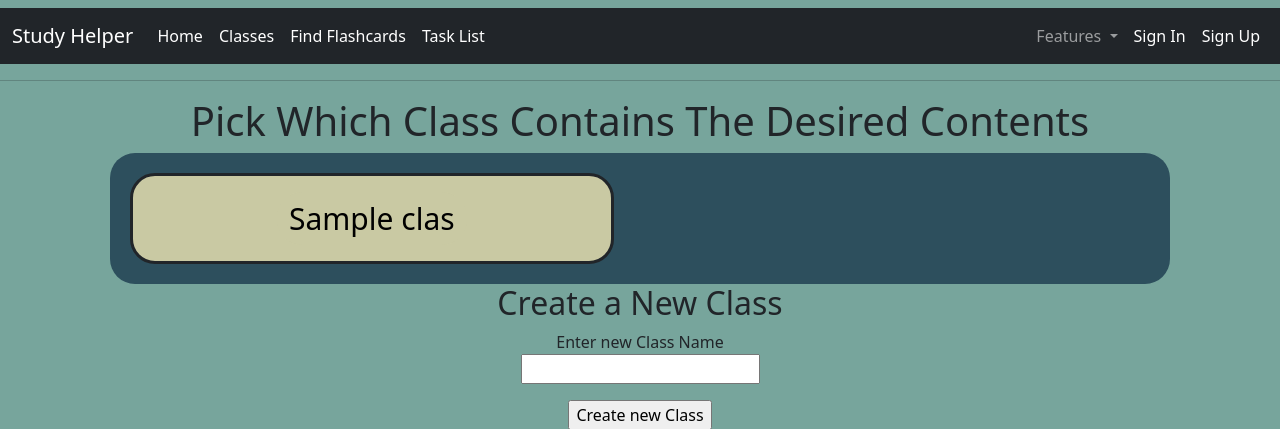
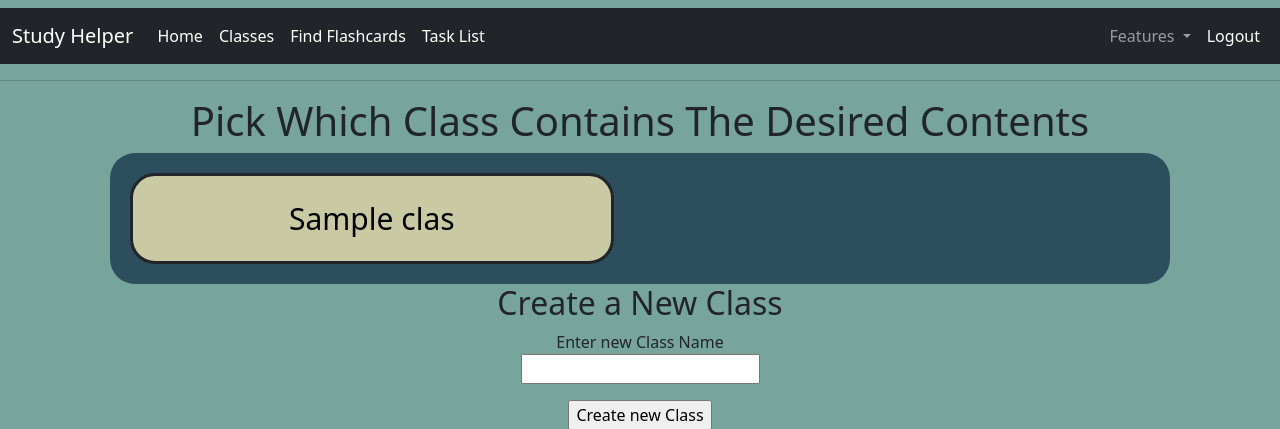
Before and after one commit to EtienneDevictor/Team-1, a Flask app: page /ClassList in a window 1280 px wide. Shown: the top 429 px of the page. Run offline with Flask 2, Linux system fonts and the light colour scheme; a user stored in the database is signed in; tables that the repository leaves empty hold one stand-in row (values such as "Sample post"); some libraries are stand-ins or nearby versions.

Commit message:
Fixed navbar to show logout when signed in and sign in/sign up when no user is signed in

```diff
--- a/app/forms.py
+++ b/app/forms.py
@@ -19,7 +19,6 @@ class LoginForm(FlaskForm):
 
     submit = SubmitField('Login')
     delete = SubmitField('Delete Account')
-
 
 class ClassCreator(FlaskForm):
     title = StringField('Enter new Class Name', validators=[DataRequired()])
--- a/app/routes.py
+++ b/app/routes.py
@@ -43,7 +43,7 @@ def delete():
             return redirect ('/deleteaccount')
         db.session.delete(user)
         db.session.commit()
-        flash(f'{form.username} has been deleted')
+        flash(f'{user} has been deleted')
     return render_template("delete.html", title = 'Delete Account Page', form = form)
 
 @app_obj.route('/signup', methods=['GET', 'POST'])
@@ -86,11 +86,9 @@ def login():
         user = User.query.filter_by(username = form.username.data).first()
         if user is None or not user.check_password(form.password.data):
             flash('Invalid username or password')
-            is_active = False
             return redirect('/login')
         else:
             login_user(user, remember  = form.remember_me.data)
-            is_active = True
             flash('Successfully logged in')
             return redirect("/")
     return render_template("login.html", title = title, form = form)
--- a/app/templates/base.html
+++ b/app/templates/base.html
@@ -94,16 +94,18 @@
                                 <li><a class="dropdown-item" href="/todolisteditor">Task List</a></li>
                                 <li><a class="dropdown-item" href="/pomodorotimer">Pomodoro Timer</a></li>
                                 <li><hr class="dropdown-divider"></li>
-                                <li><a class="dropdown-item" href="/logout">Logout</a></li>
                                 <li><a class="dropdown-item" href="/deleteaccount">Delete Account</a></li>
                             </ul>
                         </li>
-                        <li class="nav-item">
-                            <a class="nav-link active" aria-current="page" href="/login">Sign In</a></li>
-                        </li>
-                        <li class="nav-item">
-                            <a class="nav-link active" aria-current="page" href="/signup">Sign Up</a></li>
-                        </li>
+                            {% if current_user.is_active %}
+                            <li class="nav-item">
+                                <a class="nav-link active" aria-current="page" href="/logout">Logout</a></li>
+                            {% else %}
+                            <li class="nav-item">
+                                <a class="nav-link active" aria-current="page" href="/login">Sign In</a></li>
+                            <li class="nav-item">
+                                <a class="nav-link active" aria-current="page" href="/signup">Sign Up</a></li>
+                            {% endif %}
                     </ul>
                 </div>
             </div>
```
Also changed, not shown: app/app.db (added).
